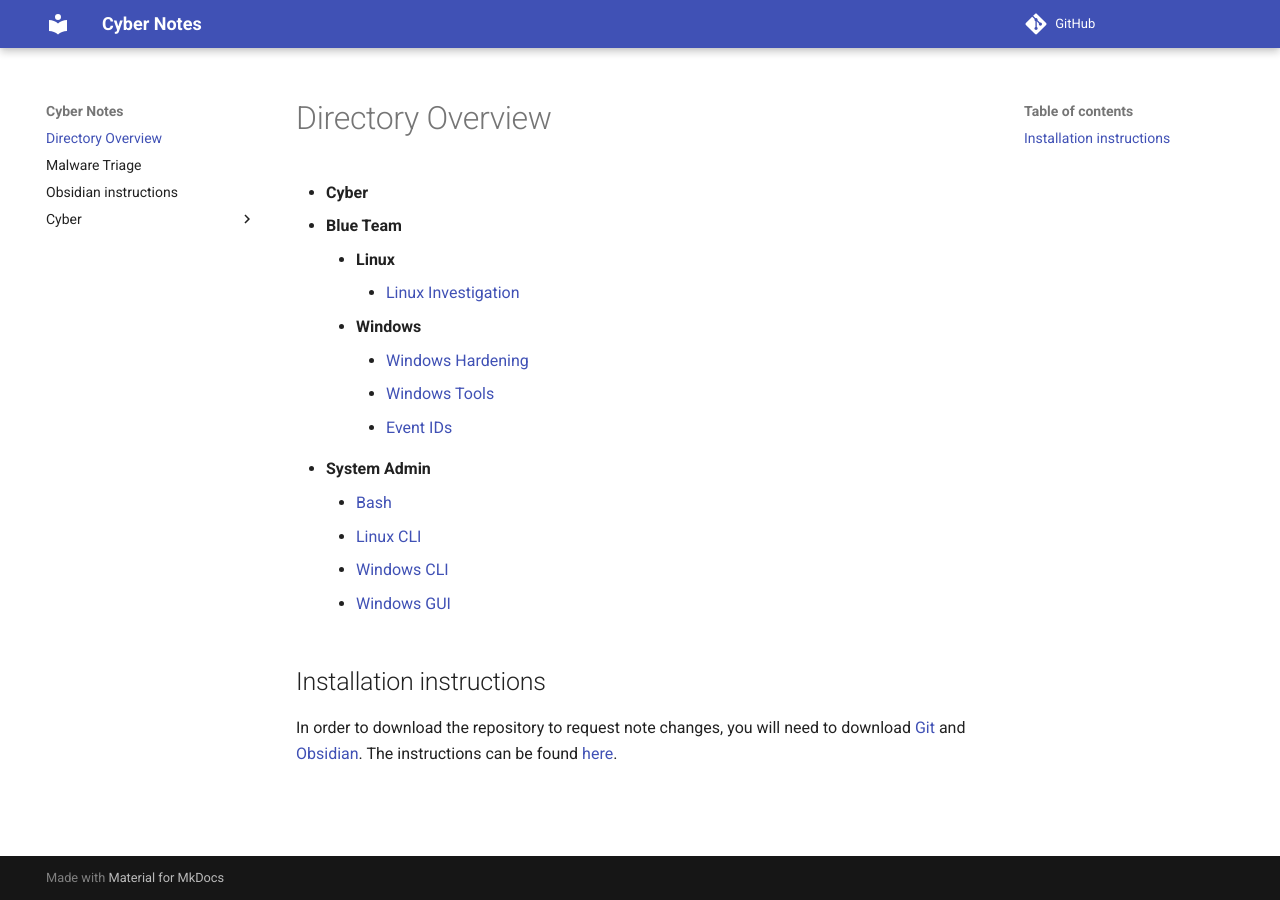
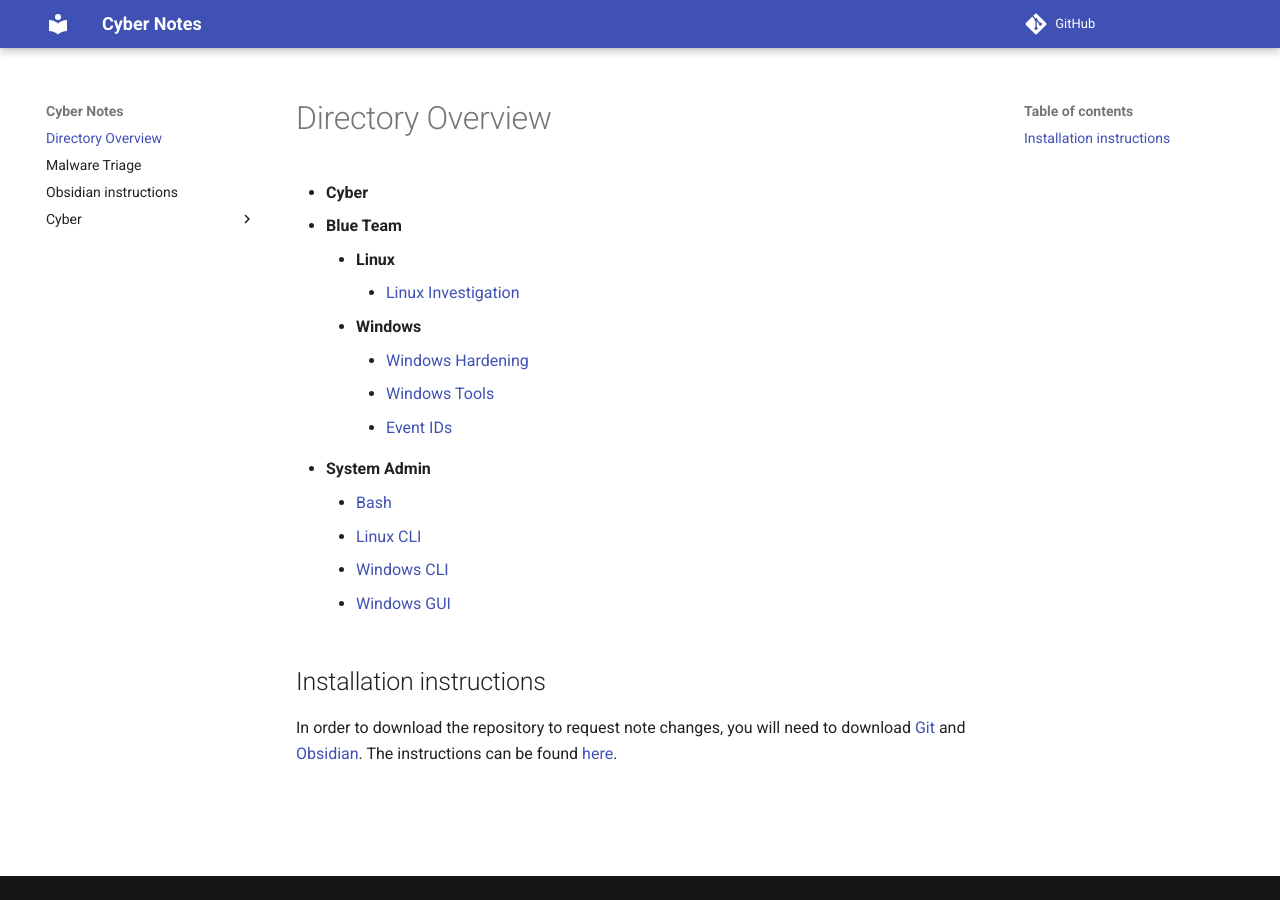
Before and after one commit to TeakKey7/Cyber-Notes, an MkDocs documentation site: the page built from Cyber-Notes/index.md, in a window 1280 px wide. Built offline with MkDocs 1.6.1 and Material for MkDocs 9.7.7, drawn with Linux system fonts in a browser that asks for light colours; comment, search, counter and statistics services are not loaded.

Commit message:
Remove watermark

```diff
--- a/mkdocs.yml
+++ b/mkdocs.yml
@@ -18,7 +18,8 @@ markdown_extensions:
       emoji_index: !!python/name:material.extensions.emoji.twemoji
       emoji_generator: !!python/name:material.extensions.emoji.to_svg
 use_directory_urls: true
-#extra:
+extra:
+  generator: false
   # navigation_depth: 1  # Prevent headers from being used as links
 theme:
   name: material  # You can replace with another theme if preferred
```
